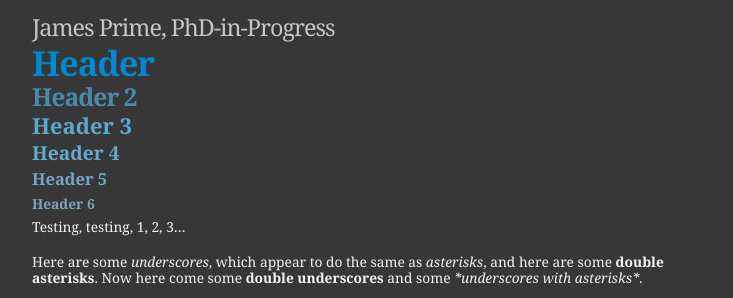
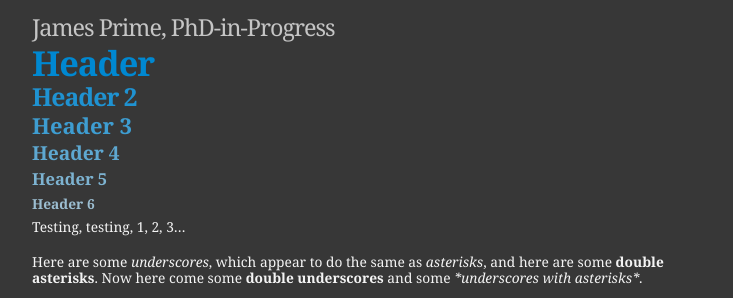
Before and after one commit to jamesprime/jamesprime.github.io, a Jekyll site: the page built from _pages/test/index.md, in a window 1280 px wide. Shown: the part 228-526 px from the top of the page, without its empty margins (273-1006 px from the left). Built offline with Jekyll 4.4.1, drawn with Linux system fonts in a browser that asks for light colours; nearby versions of some CDN libraries; formulas are drawn with MathJax 3.

Commit message:
Updated _sass/uberduper.scss
Next attempt to improve contrast of uberduper-esque heading colours, based on tests at http://webaim.org/resources/contrastchecker/; changed all heading colours this time, but better in line with original colours, using http://colorizer.org/ for HSV->HSL conversions (and vice versa), and http://leaverou.github.io/contrast-ratio/ for real-time contrast-ratio testing

```diff
--- a/_sass/uberduper.scss
+++ b/_sass/uberduper.scss
@@ -32,7 +32,7 @@ h1 {
 
 h2 {
     // border-bottom: 1px dashed #e5e5e5;
-    color: #4989ab; // Originally #1E8DC9; changed based on contrast-related recommendations from http://webaim.org/resources/contrastchecker/
+    color: #1f92d1; // Originally #1E8DC9; changed based on contrast-related recommendations from http://webaim.org/resources/contrastchecker/
     font-size: 1.8em; // Originally 1.7em; default is 1.5em
     font-weight: bold;
     letter-spacing: -1px;
@@ -42,7 +42,7 @@ h2 {
 
 h3 {
     // border-bottom: 1px dotted #e5e5e5;
-    color: #5ca8d1; // Originally #fba919, then #3C98C9
+    color: #3e9dd1; // Originally #fba919, then #3C98C9
     font-size: 1.6em; // Originally 1.4em; default is 1.17em
     font-weight: bold;
     margin: .5em 0; // Originally 10px 0 8px
@@ -50,19 +50,19 @@ h3 {
 }
 
 h4 {
-    color: #65a9cd; // Originally #23af4c, then #5AA3C9
+    color: #5ea8d1; // Originally #23af4c, then #5AA3C9
     font-size: 1.4em; // Default is 1em
     margin: .5em 0;
 }
 
 h5 {
-    color: #71a8c6; // Originally #79AEC9
+    color: #7db3d1; // Originally #79AEC9
     font-size: 1.2em; // Default is .83em
     margin: .5em 0;
 }
 
 h6 {
-    color: #7ca5bb; // Originally #97B8C9
+    color: #9cbed1; // Originally #97B8C9
     font-size: 1em; // Default is .67em
     margin: .5em 0;
 }
```
